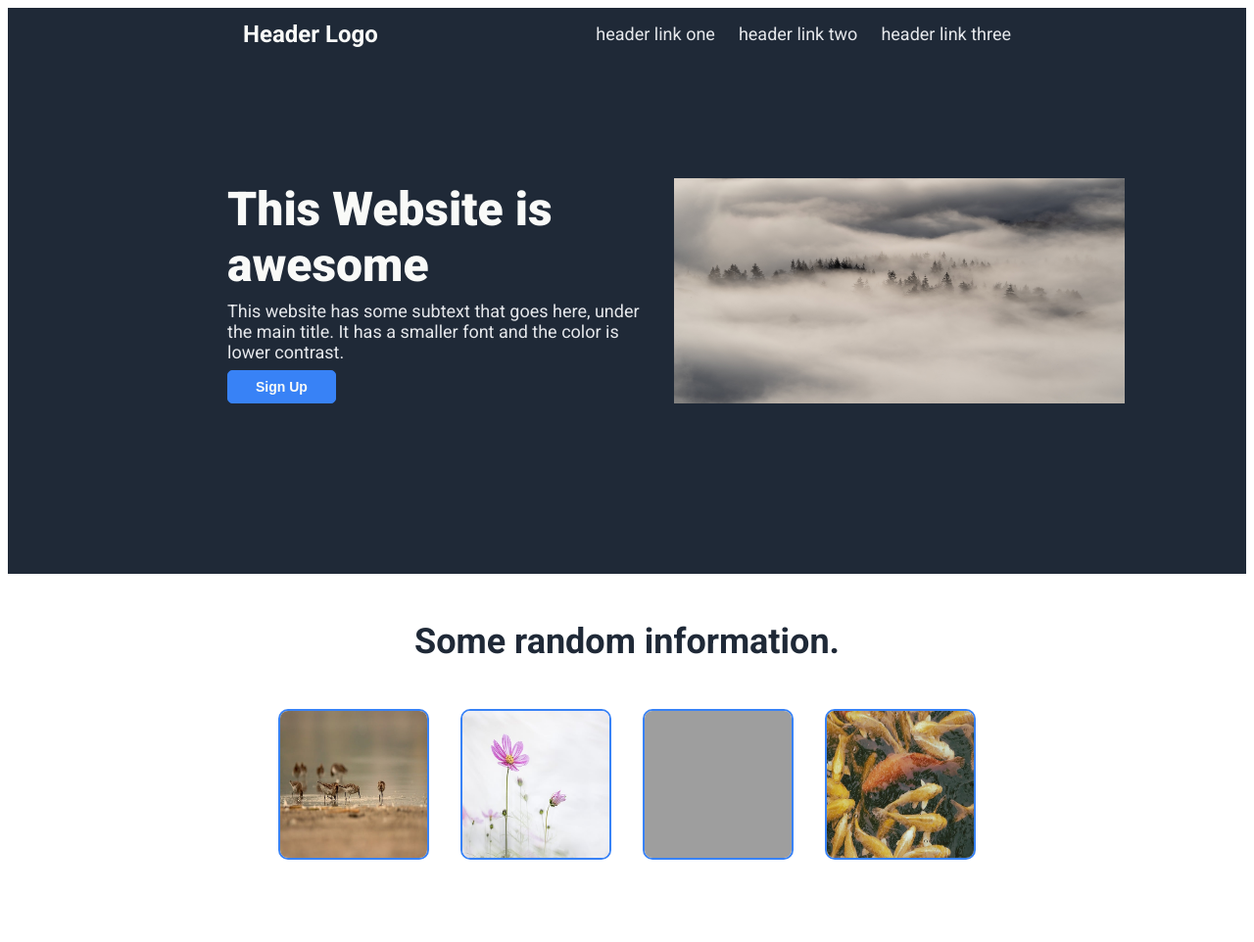
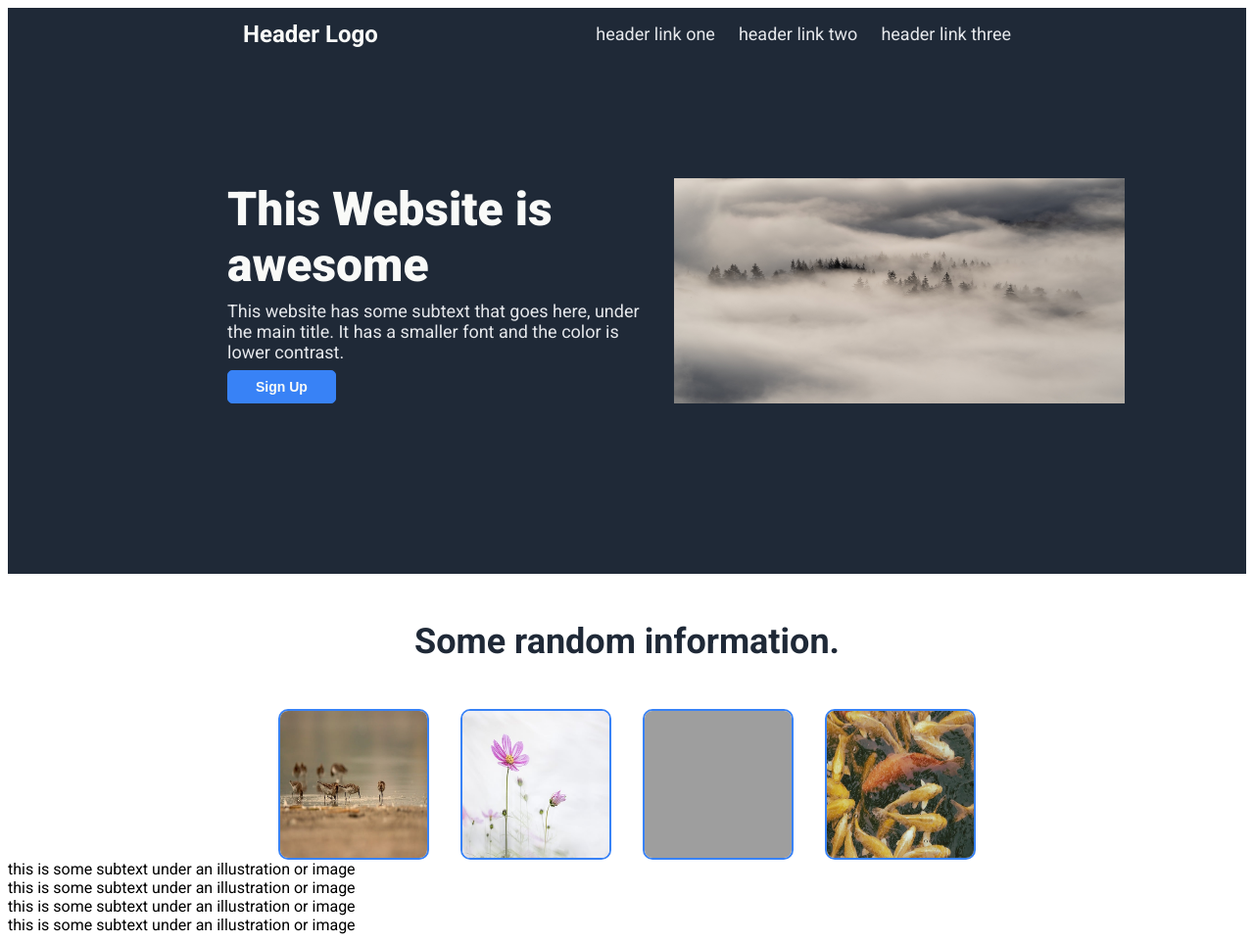
Before and after one commit to Theoretical888/Landing_Page_Project, a plain HTML site: page index.html in a window 1280 px wide. Shown: the whole page at 98% size. Before the commit the page ends 886 px from the top, so only its background shows below. Drawn offline with Linux system fonts and the light colour scheme; grey boxes are pictures that could not be loaded.

Commit message:
Add textunder images

```diff
--- a/index.html
+++ b/index.html
@@ -41,7 +41,12 @@
            <img src="img/flower.jpg" class="image-card" name="flower">
            <img src="img/night.jpg" class="image-card" name="night">
            <img src="img/koi.jpg" class="image-card" name="koi">
-
+        </div>
+        <div class="image-texts">
+            <div class="text">this is some subtext under an illustration or image</div>
+            <div class="text">this is some subtext under an illustration or image</div>
+            <div class="text">this is some subtext under an illustration or image</div>
+            <div class="text">this is some subtext under an illustration or image</div>
         </div>
     </div>
 
```
